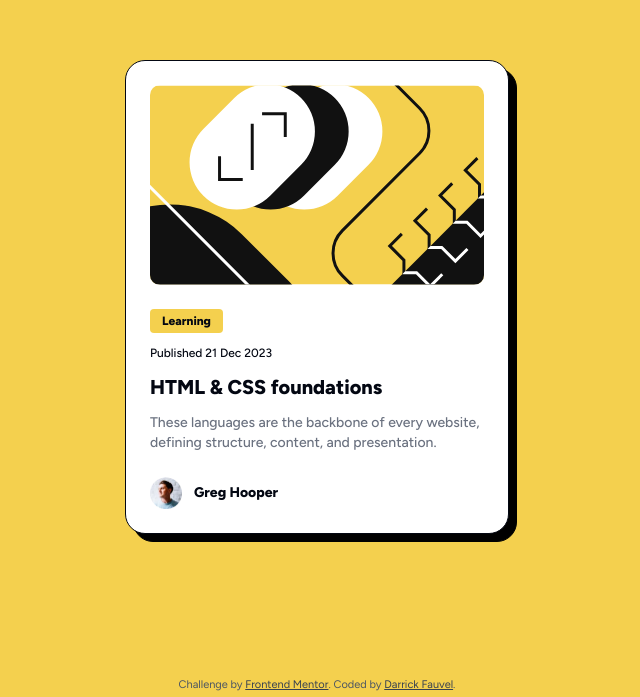
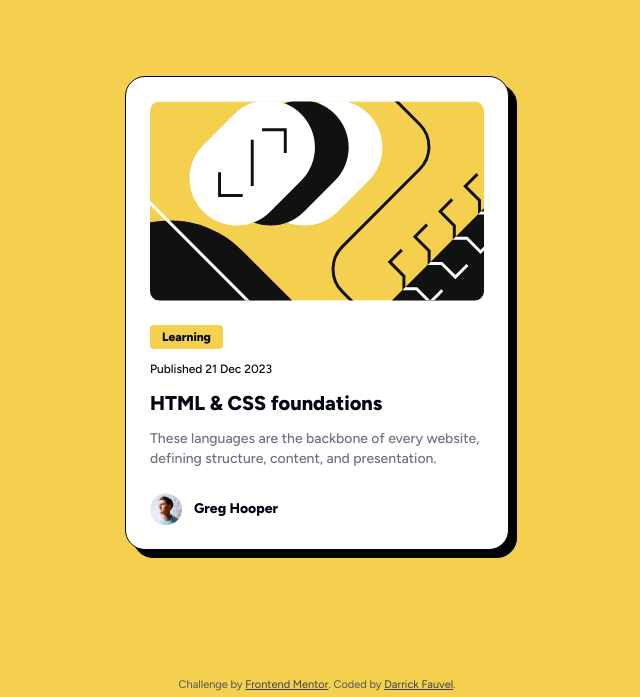
Before and after one commit to DarrickFauvel/fem2407-blog-preview-card-next, a Next.js app: page / in a window 1280 px wide. Shown: the part 103-800 px from the top of the page, without its empty margins (323-963 px from the left). Built offline with nearby package versions, Linux system fonts and the light colour scheme.

Commit message:
Update classes

```diff
--- a/app/components/card/index.tsx
+++ b/app/components/card/index.tsx
@@ -10,7 +10,7 @@ import AuthorComponent from "./components/author"
 
 export default function Card() {
   return (
-    <article className="group min-w-[327px] max-w-sm bg-white p-6 border-gray-950 border-[1px] rounded-[20px] flex flex-col gap-6 drop-shadow-[8px_8px_0_black] cursor-pointer relative transition-all duration-200 hover:translate-x-[8px] hover:translate-y-[8px] hover:drop-shadow-[transparent] active:ring-4 active:ring-gray-950 active:ring-offset-2 active:ring-offset-primary">
+    <article className="group min-w-[327px] max-w-sm bg-white p-6 mx-6 mt-8 border-gray-950 border-[1px] rounded-[20px] flex flex-col gap-6 drop-shadow-[8px_8px_0_black] cursor-pointer relative transition-all duration-200 hover:translate-x-[8px] hover:translate-y-[8px] hover:drop-shadow-[transparent] active:ring-4 active:ring-gray-950 active:ring-offset-2 active:ring-offset-primary">
       <CardImage image={illustration} />
 
       <section className="content flex flex-col items-start gap-3">
```
